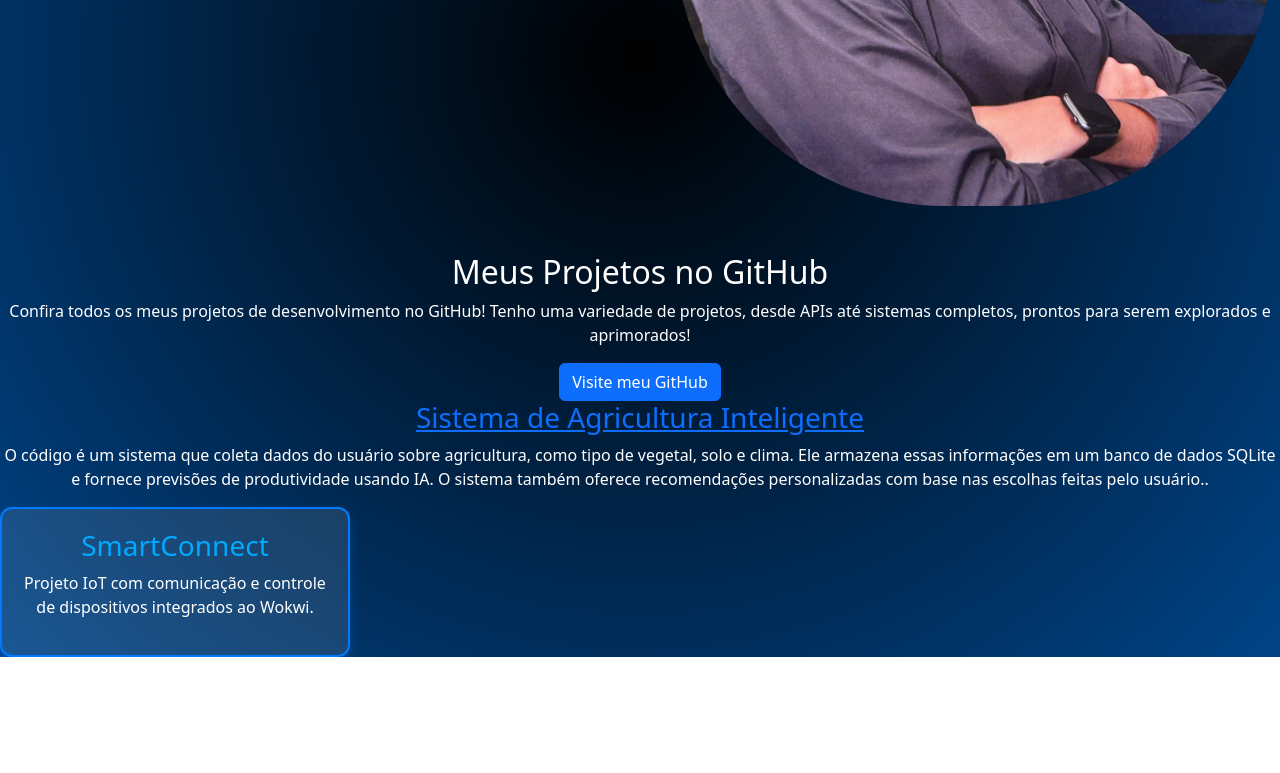
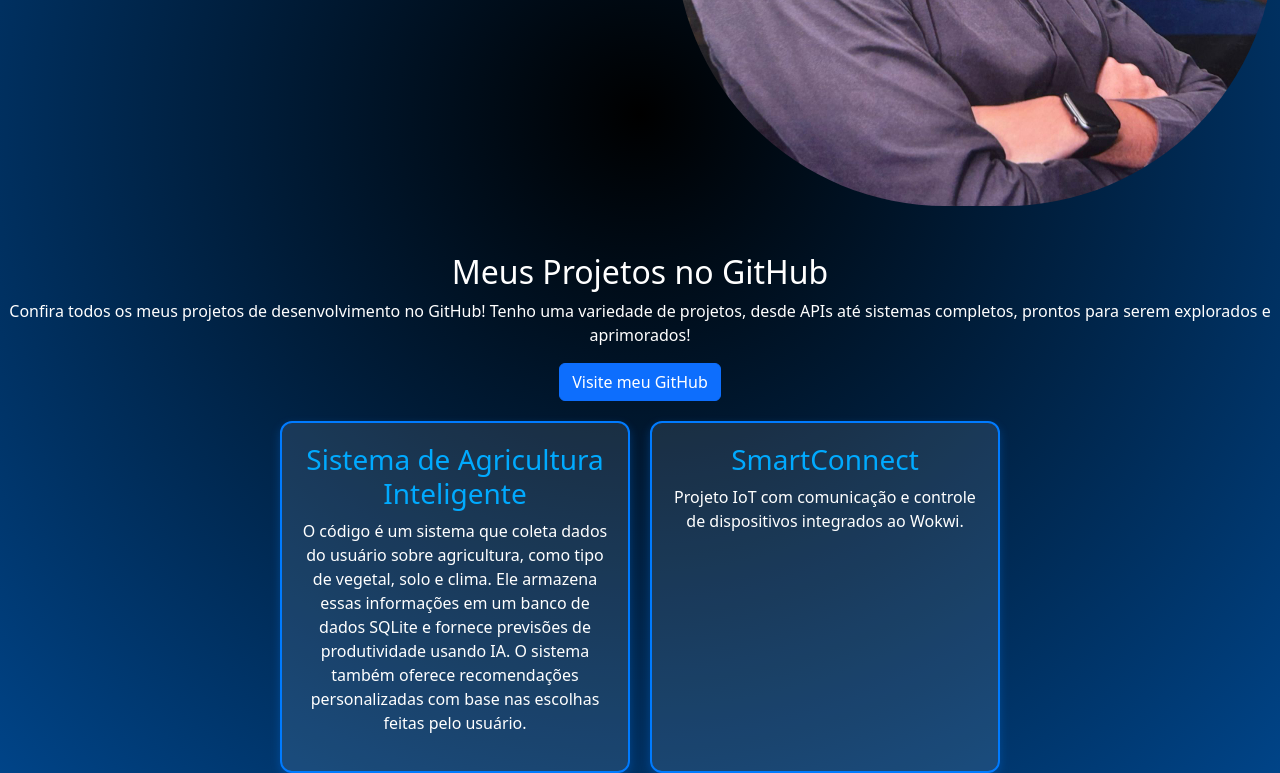
Before and after one commit to Bernas01/Portifolio, a plain HTML site: page index.html in a window 1280 px wide. Shown: the part 544-1317 px from the top of the page. Before the commit the page ends 1201 px from the top, so only its background shows below. Drawn offline with nearby package versions, Linux system fonts and the light colour scheme.

Commit message:
at 02/04

```diff
--- a/index.html
+++ b/index.html
@@ -54,10 +54,10 @@
         <h2>Meus Projetos no GitHub</h2>
         <p>Confira todos os meus projetos de desenvolvimento no GitHub! Tenho uma variedade de projetos, desde APIs até sistemas completos, prontos para serem explorados e aprimorados!</p>
         <a href="https://github.com/Bernas01" target="_blank" class="btn btn-primary">Visite meu GitHub</a>
-        <div class="flex">
-            <div class="project-card">
+        <div class="projects">
+            <div class="project">
                 <h3><a href="https://github.com/Bernas01/api-recomendacao" target="_blank">Sistema de Agricultura Inteligente</a></h3>
-                <p>O código é um sistema que coleta dados do usuário sobre agricultura, como tipo de vegetal, solo e clima. Ele armazena essas informações em um banco de dados SQLite e fornece previsões de produtividade usando IA. O sistema também oferece recomendações personalizadas com base nas escolhas feitas pelo usuário..</p>
+                <p>O código é um sistema que coleta dados do usuário sobre agricultura, como tipo de vegetal, solo e clima. Ele armazena essas informações em um banco de dados SQLite e fornece previsões de produtividade usando IA. O sistema também oferece recomendações personalizadas com base nas escolhas feitas pelo usuário.</p>
             </div>
             <div class="project">
                 <h3><a href="https://github.com/Bernas01/GS-IOT" target="_blank">SmartConnect</a></h3>
```
